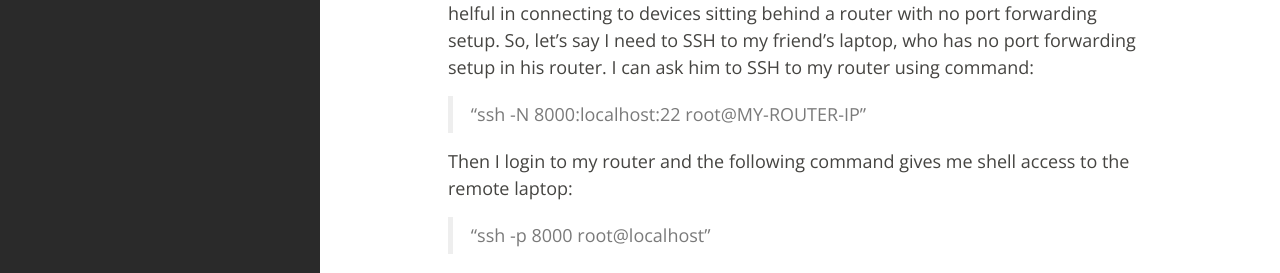
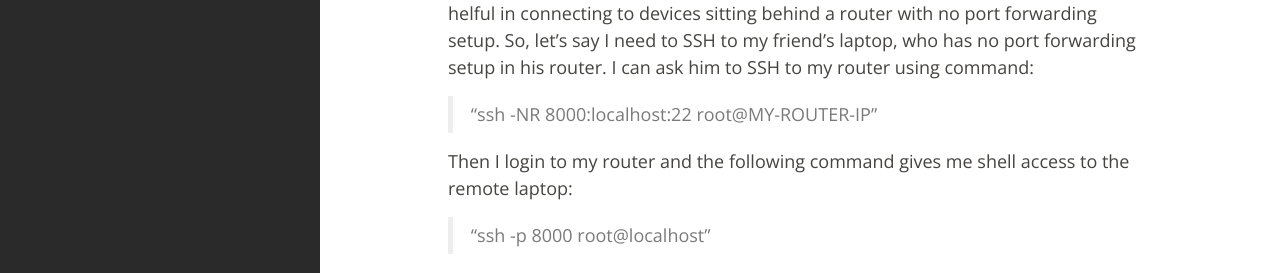
Before and after one commit to mohnish82/mohnish82.github.io, a Jekyll site: the page built from _posts/2014-06-08-SSH-reverse-proxy.md, in a window 1280 px wide and 967 px high. Shown: the part 174-447 px from the top of the window. Built offline with Jekyll 4.4.1, drawn with Linux system fonts in a browser that asks for light colours; Markdown is read by kramdown in place of the engine named in the settings.

Commit message:
command correction

```diff
--- a/_posts/2014-06-08-SSH-reverse-proxy.md
+++ b/_posts/2014-06-08-SSH-reverse-proxy.md
@@ -5,7 +5,7 @@ title: SSH reverse proxy
 
 Discovered today that SSH reverse proxy option allows bypassing firewalls. It's helful in connecting to devices sitting behind a router with no port forwarding setup. So, let’s say I need to SSH to my friend's laptop, who has no port forwarding setup in his router. I can ask him to SSH to my router using command:
 
->    ssh -N 8000:localhost:22 root@MY-ROUTER-IP
+>    ssh -NR 8000:localhost:22 root@MY-ROUTER-IP
 
 Then I login to my router and the following command gives me shell access to the remote laptop:
 
```
